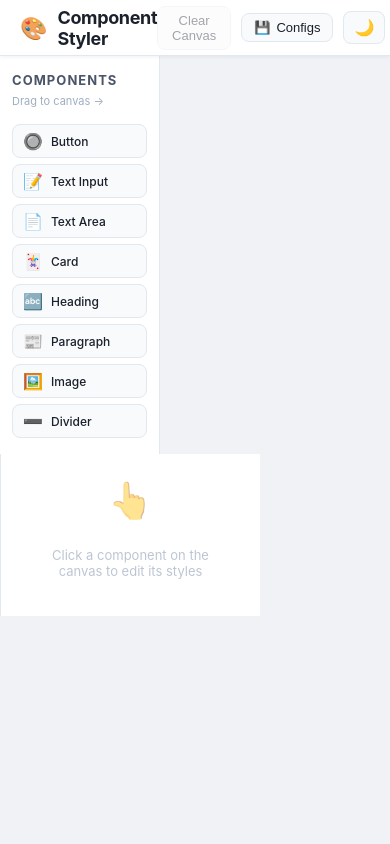
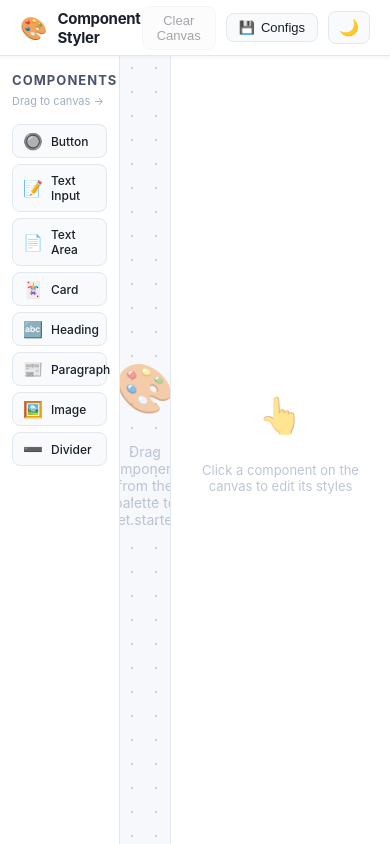
Before and after one commit to Darzu-Catalin/WP_LAB_6, a React (Create React App) app in the folder component-styler/: page / in a window 390 px wide. Built offline with nearby package versions, Linux system fonts and the light colour scheme.

Commit message:
Style improvements and responsive design

```diff
--- a/component-styler/src/App.css
+++ b/component-styler/src/App.css
@@ -62,3 +62,76 @@ body {
   font-family: -apple-system, BlinkMacSystemFont, 'Segoe UI', Roboto, Oxygen, sans-serif;
   transition: background 0.3s, color 0.3s;
 }
+
+/* ===== Global Layout ===== */
+*,
+*::before,
+*::after {
+  box-sizing: border-box;
+}
+
+.app {
+  display: flex;
+  flex-direction: column;
+  height: 100vh;
+  overflow: hidden;
+}
+
+.app-workspace {
+  display: flex;
+  flex: 1;
+  overflow: hidden;
+}
+
+.drag-overlay-item {
+  display: flex;
+  align-items: center;
+  gap: 8px;
+  padding: 8px 14px;
+  background: var(--accent);
+  color: white;
+  border-radius: 8px;
+  font-size: 13px;
+  font-weight: 600;
+  box-shadow: 0 8px 24px rgba(0, 0, 0, 0.2);
+  pointer-events: none;
+}
+
+/* ===== Scrollbar ===== */
+::-webkit-scrollbar {
+  width: 6px;
+  height: 6px;
+}
+::-webkit-scrollbar-track {
+  background: transparent;
+}
+::-webkit-scrollbar-thumb {
+  background: var(--border);
+  border-radius: 3px;
+}
+::-webkit-scrollbar-thumb:hover {
+  background: var(--text-muted);
+}
+
+/* ===== Inputs global focus ===== */
+input:focus,
+select:focus,
+textarea:focus {
+  outline: 2px solid var(--accent);
+  outline-offset: 1px;
+}
+
+/* ===== Responsive ===== */
+@media (max-width: 768px) {
+  .component-palette {
+    width: 120px;
+    min-width: 120px;
+  }
+  .style-editor {
+    width: 220px;
+    min-width: 220px;
+  }
+  .toolbar-title {
+    font-size: 15px;
+  }
+}
```
